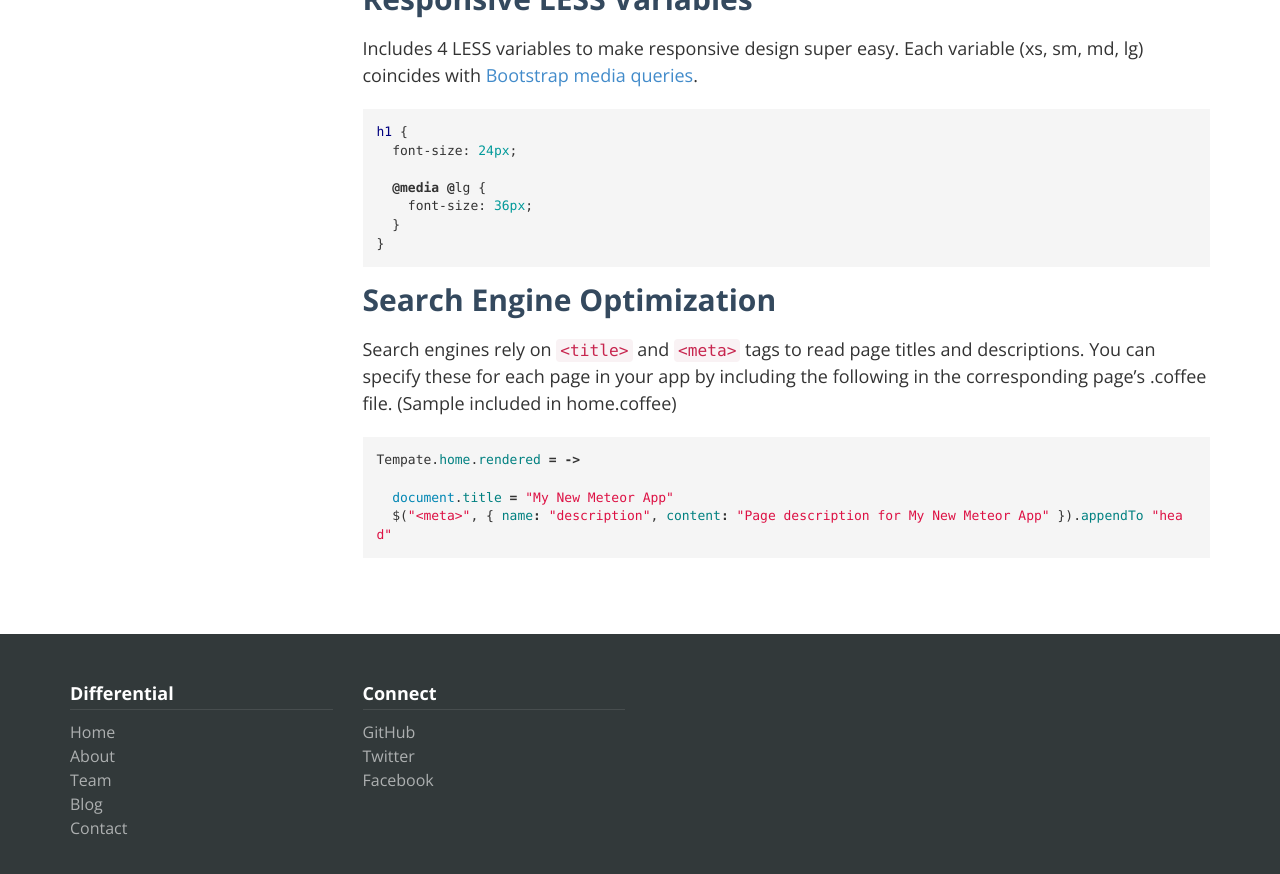
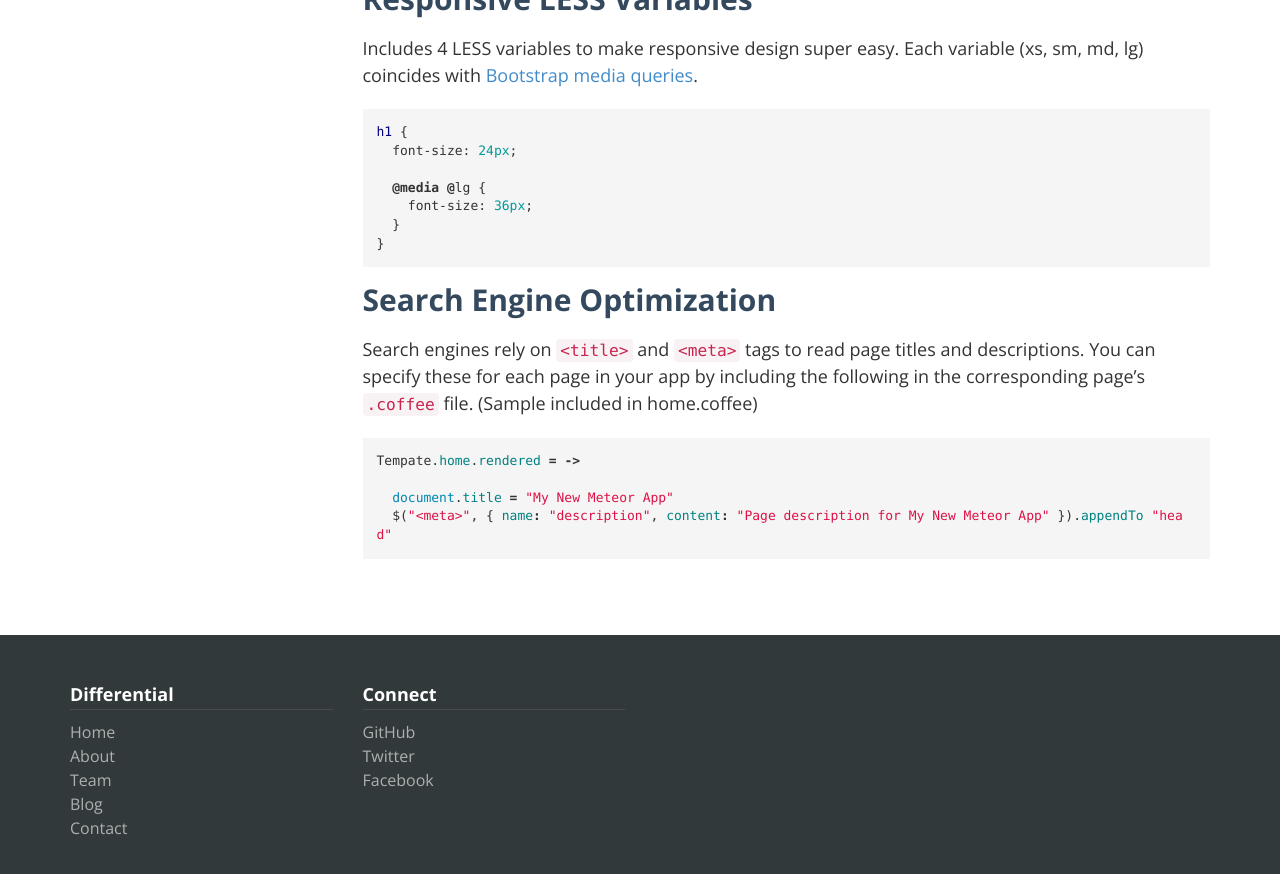
Before and after one commit to Differential/meteor-boilerplate, a Jekyll site: the page built from index.markdown, in a window 1280 px wide and 900 px high, scrolled down 1560 px. Shown: the top 874 px of the window. Built offline with Jekyll 4.4.1, drawn with Linux system fonts in a browser that asks for light colours; nearby versions of some CDN libraries; Markdown is read by kramdown in place of the engine named in the settings.

Commit message:
Fix copy

```diff
--- a/index.markdown
+++ b/index.markdown
@@ -72,7 +72,7 @@ h1 {
 
 ## Search Engine Optimization
 
-Search engines rely on `<title>` and `<meta>` tags to read page titles and descriptions. You can specify these for each page in your app by including the following in the corresponding page's .coffee file. (Sample included in home.coffee)
+Search engines rely on `<title>` and `<meta>` tags to read page titles and descriptions. You can specify these for each page in your app by including the following in the corresponding page's `.coffee` file. (Sample included in home.coffee)
 
 {% highlight coffee %}
 
```
